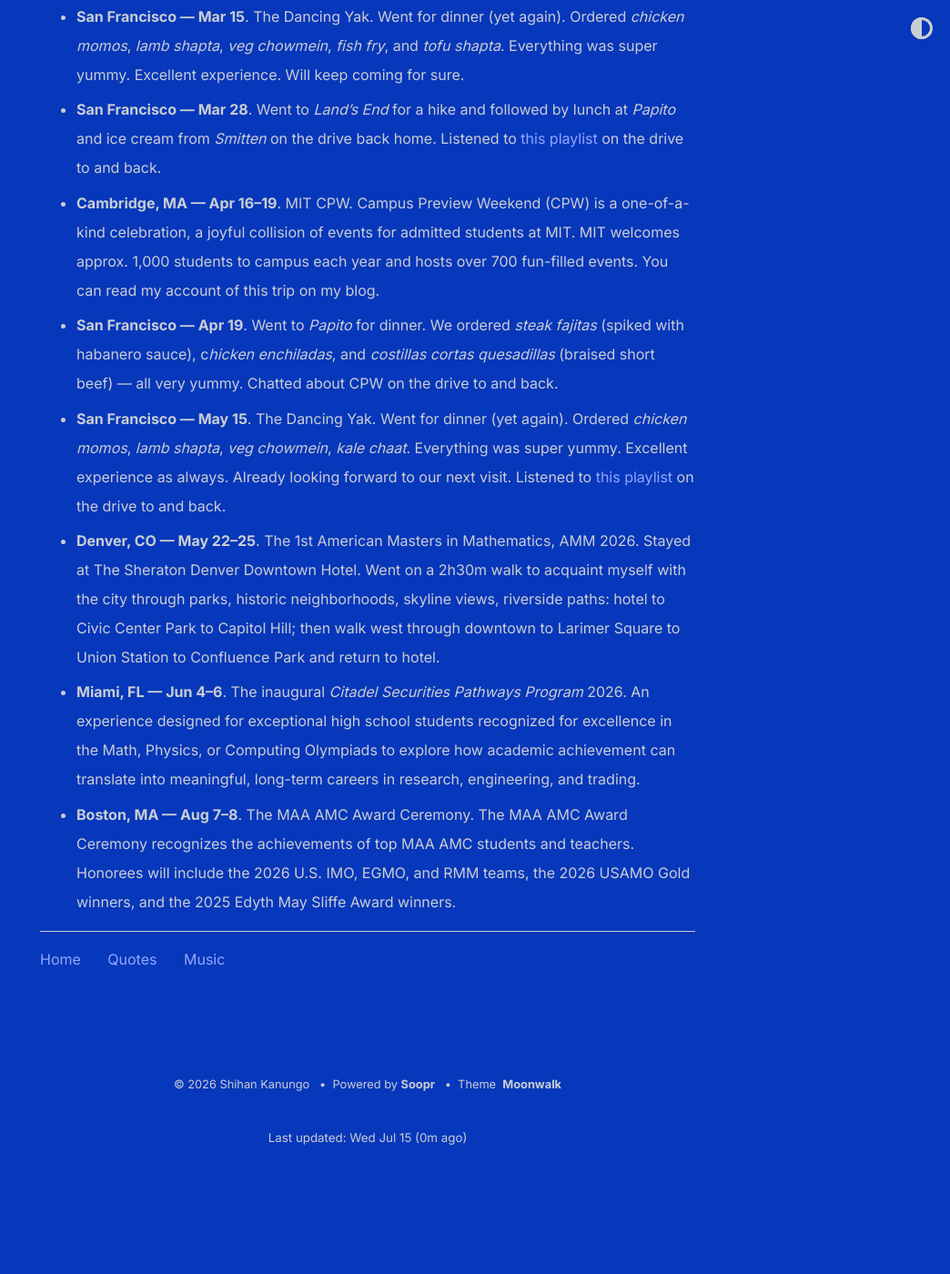
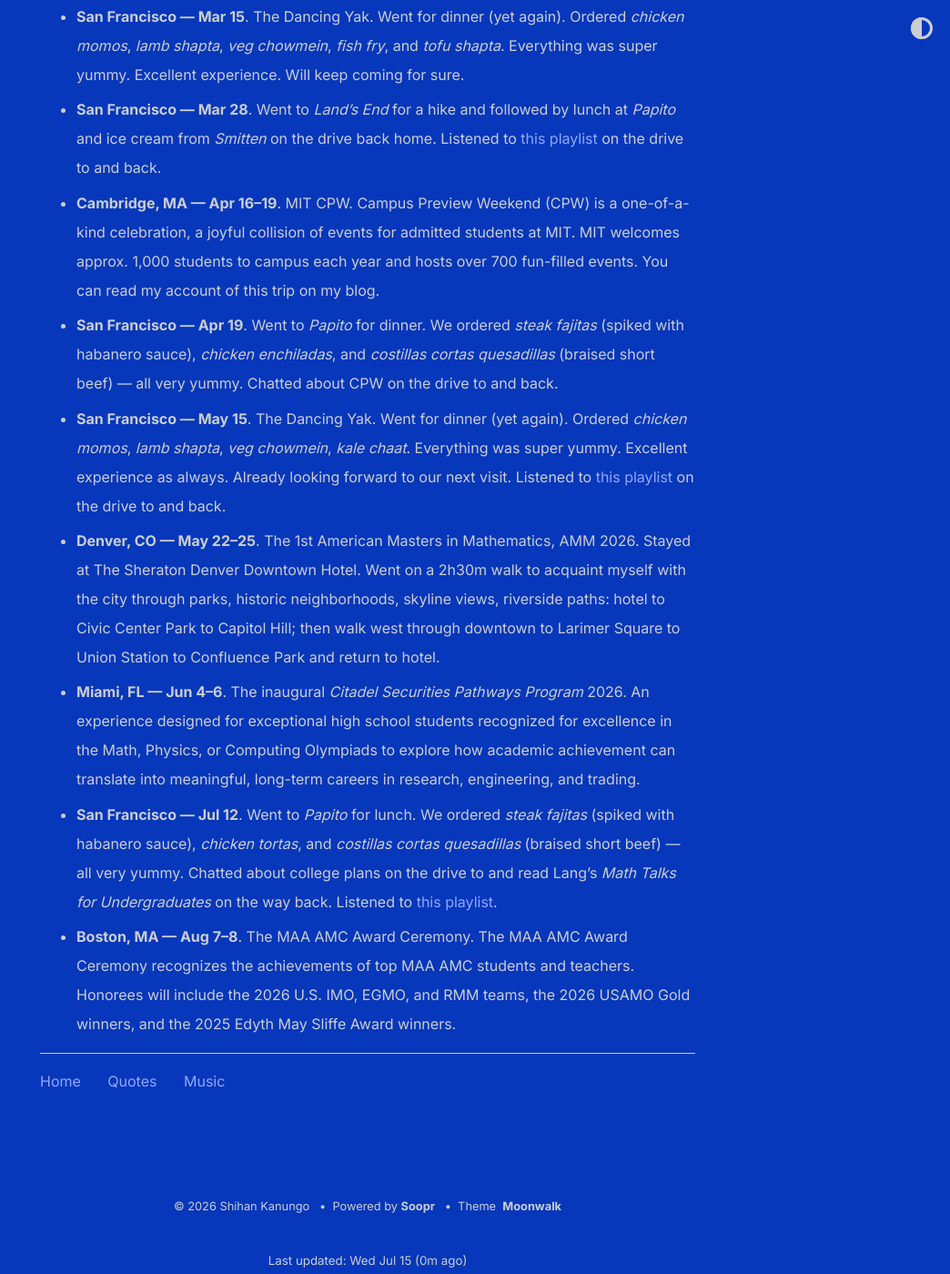
Before and after one commit to shihankanungo/shihankanungo.github.io, a Jekyll site: the page built from travel.md, in a window 1280 px wide and 1400 px high, scrolled down 1506 px. Shown: the whole window at 91% size, without its empty margins (236-1280 px from the left). Built offline with Jekyll 4.4.1, drawn with Linux system fonts in a browser that asks for light colours; before the commit the page ends 2771 px from its top, so only the background shows below that.

Commit message:
Update travel.md

```diff
--- a/travel.md
+++ b/travel.md
@@ -15,8 +15,9 @@
 - **San Francisco --- Mar 15**. The Dancing Yak. Went for dinner (yet again). Ordered *chicken momos*, *lamb shapta*, *veg chowmein*, *fish fry*, and *tofu shapta*. Everything was super yummy. Excellent experience. Will keep coming for sure.
 - **San Francisco --- Mar 28**. Went to *Land's End* for a hike and followed by lunch at *Papito* and ice cream from *Smitten* on the drive back home. Listened to [this playlist](https://open.spotify.com/playlist/0eEy7fPIDOj1h7H9UDg4T2?si=e3476ac257534900) on the drive to and back.
 - **Cambridge, MA --- Apr 16--19**. MIT CPW. Campus Preview Weekend (CPW) is a one-of-a-kind celebration, a joyful collision of events for admitted students at MIT. MIT welcomes approx. 1,000 students to campus each year and hosts over 700 fun-filled events. You can read my account of this trip on my blog.
-- **San Francisco --- Apr 19**. Went to *Papito* for dinner. We ordered *steak fajitas* (spiked with habanero sauce), c*hicken enchiladas*, and *costillas cortas quesadillas* (braised short beef) --- all very yummy. Chatted about CPW on the drive to and back.
+- **San Francisco --- Apr 19**. Went to *Papito* for dinner. We ordered *steak fajitas* (spiked with habanero sauce), *chicken enchiladas*, and *costillas cortas quesadillas* (braised short beef) --- all very yummy. Chatted about CPW on the drive to and back.
 - **San Francisco --- May 15**. The Dancing Yak. Went for dinner (yet again). Ordered *chicken momos*, *lamb shapta*, *veg chowmein*, *kale chaat*. Everything was super yummy. Excellent experience as always. Already looking forward to our next visit. Listened to [this playlist](https://open.spotify.com/playlist/65kd1FYtB3YqTuObrKRjuw?si=ae1787712ca24197) on the drive to and back.
 - **Denver, CO --- May 22--25**. The 1st American Masters in Mathematics, AMM 2026. Stayed at The Sheraton Denver Downtown Hotel. Went on a 2h30m walk to acquaint myself with the city through parks, historic neighborhoods, skyline views, riverside paths: hotel to Civic Center Park to Capitol Hill; then walk west through downtown to Larimer Square to Union Station to Confluence Park and return to hotel.
 - **Miami, FL --- Jun 4--6**. The inaugural *Citadel Securities Pathways Program* 2026. An experience designed for exceptional high school students recognized for excellence in the Math, Physics, or Computing Olympiads to explore how academic achievement can translate into meaningful, long-term careers in research, engineering, and trading.
+- **San Francisco --- Jul 12**. Went to *Papito* for lunch. We ordered *steak fajitas* (spiked with habanero sauce), *chicken tortas*, and *costillas cortas quesadillas* (braised short beef) --- all very yummy. Chatted about college plans on the drive to and read Lang's *Math Talks for Undergraduates* on the way back. Listened to [this playlist](https://open.spotify.com/playlist/0bAlJXboXf2EVMrcrzr0nv?si=d2b0931b91134c95).
 - **Boston, MA --- Aug 7--8**. The MAA AMC Award Ceremony. The MAA AMC Award Ceremony recognizes the achievements of top MAA AMC students and teachers. Honorees will include the 2026 U.S. IMO, EGMO, and RMM teams, the 2026 USAMO Gold winners, and the 2025 Edyth May Sliffe Award winners.
```
